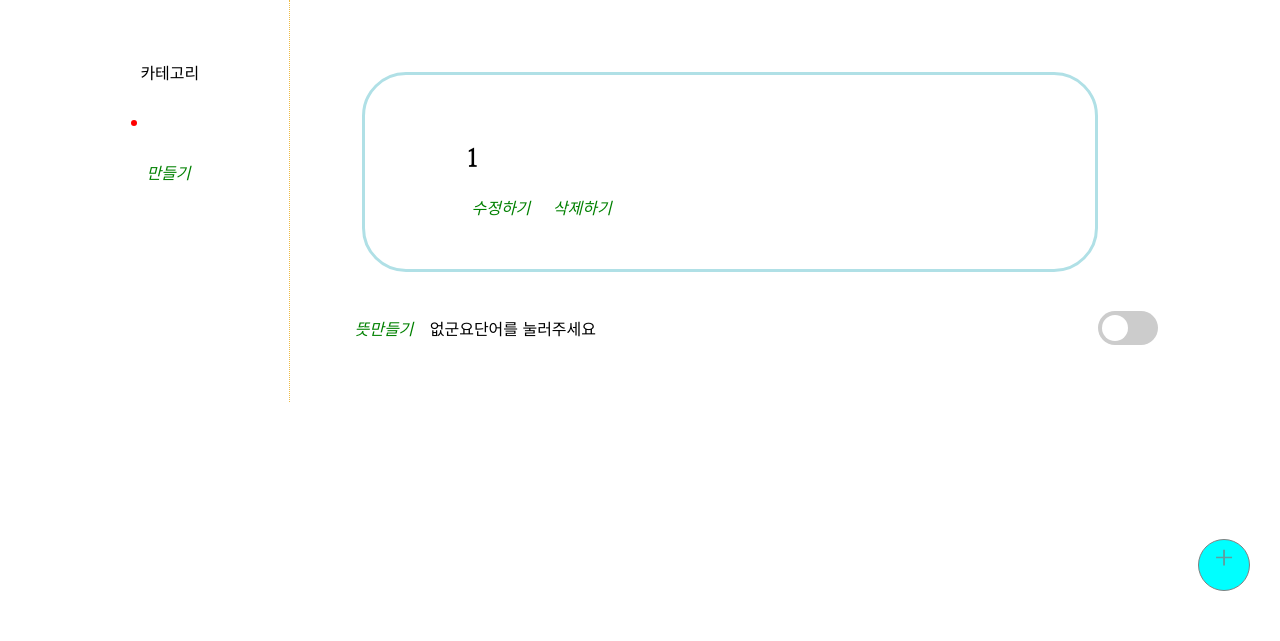
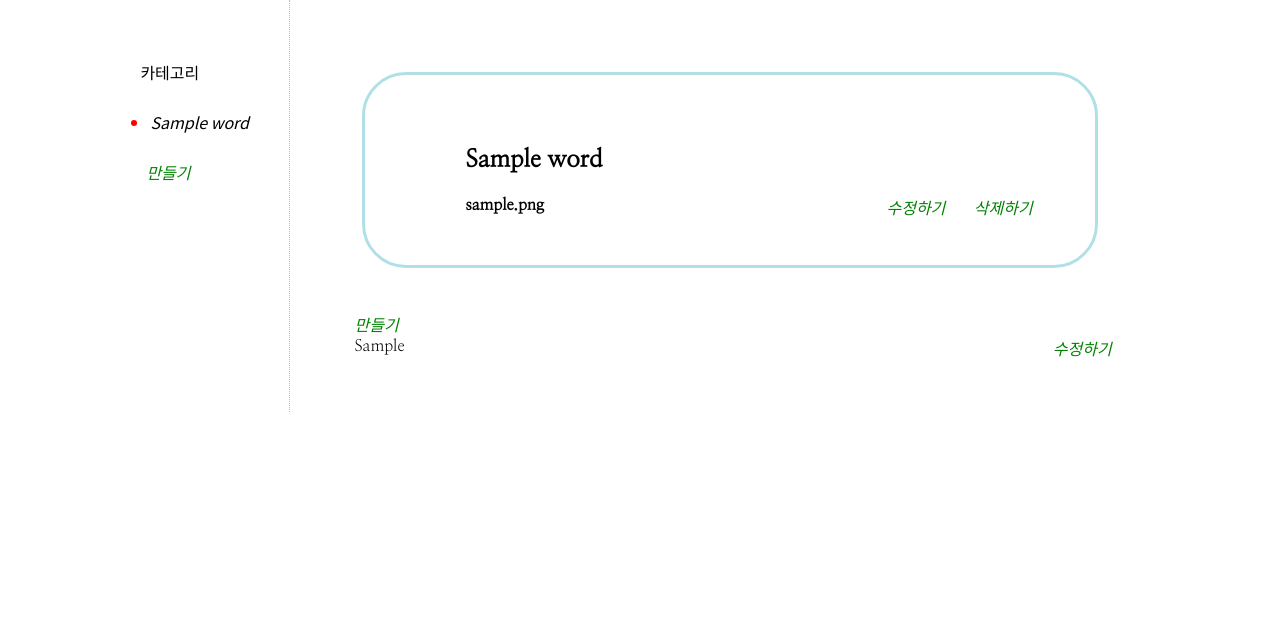
Before and after one commit to hraka/my_word, a PHP site: page /index.php?word=1 in a window 1280 px wide. Shown: the part 159-800 px from the top of the page. Run offline with PHP 8.4, Linux system fonts and the light colour scheme; tables that the repository leaves empty or names only in its code hold one stand-in row (values such as "Sample post").

Commit message:
MySQL 적용
- 접속, sql문 만들기, 쿼리 던지기

- 단어 목록 불러오기
- 의미 목록 while문으로 불러오기
- string 형식으로 출력될 목록 저장, 호출

```diff
--- a/index.php
+++ b/index.php
@@ -1,122 +1,73 @@
 <?php
+$conn = mysqli_connect(
+	'localhost',
+	'root',
+	'1111',
+	'words');
 
-function print_word(){
-    if(isset($_GET['word'])) {
-        echo ($_GET['word']);
-    } else {
-        echo "단어사전 입니다";
-    }
+
+$sql = "SELECT * FROM word LIMIT 1000";
+$result = mysqli_query($conn, $sql);
+
+$list = '';
+while($row = mysqli_fetch_array($result)) {
+	$escaped_title = htmlspecialchars($row['word_name']); //목록에 들어갈 단어명
+	$list = $list."<li><a href=\"index.php?word={$row['id']}\">{$escaped_title}</a></li>"; //단어 id를 GET으로 취하는 url 연결
 }
 
-function print_filelink_list(){
-    $list = scandir('./data');
+$word_info = array(
+	'word_name' => 'Welcome',
+	'profile' => 'Hello, This is your Dictionary');
 
-    $i = 0;
-    while($i < count($list)){
+$printing_meanings = '';
+//$meanings = array();
 
-        if($list[$i] != '.' ) {
-            if($list[$i] != '..') {
-                echo "<li><a href=\"index.php?word=$list[$i]\">$list[$i]</a></li>\n";
-            }
-        }
-        $i = $i + 1;
-    }
+
+if(isset($_GET['word'])) { //word id를 받는다.
+	$filtered_word_id = mysqli_real_escape_string($conn, $_GET['word']);
+	$sql = "SELECT * FROM word WHERE id=\"{$filtered_word_id}\"";
+	$result = mysqli_query($conn, $sql);
+
+	$row = mysqli_fetch_array($result);
+
+	$word_info['word_name'] = htmlspecialchars($row['word_name']);
+	$word_info['profile'] = htmlspecialchars($row['profile']);
+
+
+	$sql = "SELECT * FROM meaning WHERE word_id={$filtered_word_id}";
+	$result = mysqli_query($conn, $sql);
+
+	while($row = mysqli_fetch_array($result)) {
+
+
+		$escaped_meaning = htmlspecialchars($row['meaning']);
+		$escaped_meaning_id = htmlspecialchars($row['id']);
+
+
+		$printing_meanings = $printing_meanings."
+			<article>
+
+				<form action=\"update_meaning.php\" method=\"post\" class=\"btn\">
+					<input type=\"hidden\" name=\"meaning_id\" value=\"{$escaped_meaning_id}\">
+					<input type=\"hidden\" name=\"old_meaning\" value=\"{$escaped_meaning}\">
+					<input type=\"hidden\" name=\"word_name\" value=\"{$word_info['word_name']}\">
+					<input type=\"submit\" value=\"수정하기\" class=\"btn right\">
+				</form>
+					{$escaped_meaning}
+			</article>
+		";
+	}
+
+
 }
 
 
-function get_onoff_button(){
-	return "
-	<div class='on_off'>
-		<label class=\"switch\">
-			<!-- 내 세상으로 초대 -->
-			<input type=\"checkbox\">
-			<span class=\"slider round\"></span>
 
-		</label>
-	</div>";
-}
-
-function get_meaning_update_button($i, $meaning){
-	return "
-	<form action=\"update_meaning.php\" method=\"post\" class=\"btn right\">
-   		<input type=\"hidden\" name=\"word_name\" value=\"".$_GET['word']."\">
-   		<input type=\"hidden\" name=\"meaning_num\" value=\"".$i."\">
-   		<input type=\"hidden\" name=\"old_meaning\" value=\"".$meaning."\">
-   		<input type=\"submit\" value=\"수정하기\" class=\"btn\">
-   	</form>";
-}
-
-function print_meaning($meaning_explode){
-    if(isset($meaning_explode)) {
-
-        $i = 0;
-        while($i < count($meaning_explode)) {
-            if(trim($meaning_explode[$i]) != "") {
-                make_card($meaning_explode[$i], $i);
-            }
-            $i = $i + 1;
-        }
-    } else {
-        echo "단어를 눌러주세요";
-    }
-
-}
-
-function make_card($meaning, $i){
-	echo "<div class=\"article\" id=\"article$i\">\n".
-	get_onoff_button().
-	"<p>$meaning</p>\n".
-	get_meaning_update_button($i, $meaning).
-	"</div>";
-
-}
-
-//메잌 센스 함수: 내용을 넣고 박스를 만들라고 해라.
-
-function get_valid_file() {
-    if(isset($_GET['word'])){
-        return "./data/".$_GET['word'];
-    } else {
-        return null;
-    }
-}
+?>
 
 
-function get_meaning_list_from_file($filename){
-    $opfile = fopen($filename, 'r');
-    $contents = fread($opfile, filesize($filename));
-    $meaning_explode = explode("+", $contents);
-    fclose($opfile);
-    return $meaning_explode;
 
-}
 
-function check_and_get_meaning($filename){
-    if (file_exists($filename)) {
-        if (is_readable($filename)) {
-
-            return get_meaning_list_from_file($filename);
-
-        } else {
-            echo "읽을 수 없어요";
-            return null;
-        }
-    } else {
-        echo "없군요";
-        return null;
-    }
-}
-
-function print_btn_of_new_meaning() {
-	return "<form action=\"create_meaning.php\" method=\"post\" class=\"btn\">
-       		<input type=\"hidden\" name=\"word_name\" value=\"".$_GET['word']."\">
-       		<input type=\"submit\" value=\"뜻만들기\" class=\"btn\">
-       	</form>";
-}
-
-$filename = get_valid_file();
-
-?>
 <!doctype html>
 <html>
 	<head>
@@ -140,63 +91,63 @@ $filename = get_valid_file();
 			<nav id="categories">
 				<label>카테고리
 					<ul>
-                        <?php
-                            print_filelink_list();
-                        ?>
+
+						<?=$list?>
+
 					</ul>
 				</label>
 				<input type="button" class="btn" name="만들기" value="만들기" onclick = "location.href = 'create.html'">
 			</nav>
 			<div id="set">
 
-			    <div class="move" id="add">+</div>
-
 				<div id="word">
 					<h2>
-					<?php
-                        print_word();
-                    ?>
+	 					<?=$word_info['word_name']?>
                     </h2>
 
-                    <?php
-                    if(isset($_GET['word'])) {
-
-                    ?>
-
-                    <a href="update_word.php?word=<?=$_GET['word']?>" class="btn">수정하기</a>
-                   	<form action="delete_process.php" method="post" class="btn">
-                   		<input type="hidden" name="word_name" value="<?=$_GET['word']?>">
-                   		<input type="submit" value="삭제하기" class="btn">
-                   	</form>
+                    <strong>
+                    	<?=$word_info['profile']?>
+                    </strong>
 
                     <?php
-                    }
-                    ?>
-
-				</div>
+                    if(isset($_GET['word'])){
+                    	?>
 
 
-				<?php
-				if(isset($_GET['word'])) {
+                    <div class="right">
+	                   	<form action="update_word.php" method="post" class="btn">
+	                   		<input type="hidden" name="word_id" value="<?=$filtered_word_id?>">
+	                   		<input type="hidden" name="word_name" value="<?=$word_info['word_name']?>">
+	                   		<input type="submit" value="수정하기" class="btn">
+	                   	</form>
+	                   	<form action="delete_process.php" method="post" class="btn">
+	                   		<input type="hidden" name="word_id" value="<?=$filtered_word_id?>">
+	                   		<input type="hidden" name="word_name" value="<?=$word_info['word_name']?>">
+	                   		<input type="submit" value="삭제하기" class="btn">
+	                   	</form>
+	                </div>
 
-					echo(print_btn_of_new_meaning());
+                </div>
 
-				}
-				?>
+				<form action="create_meaning.php" method="post" class="btn">
+	           		<input type="hidden" name="word_id" value="<?=$filtered_word_id?>">
+	           		<input type="hidden" name="word_name" value="<?=$word_info['word_name']?>">
+	           		<input type="submit" value="만들기" class="btn">
+	           	</form>
 
 
+                   	<?php
+                   } else {
+                   	?>
 
+               	</div>
 
-                <?php
+                   <?php
+               		}
+                   ?>
 
+                   <?=$printing_meanings?>
 
-                print_meaning(check_and_get_meaning($filename));
-
-                ?>
-
-
-
-                <?php echo (get_onoff_button()); ?>
 
 			</div>
 
@@ -204,9 +155,5 @@ $filename = get_valid_file();
 
 	</body>
 
-	<?php
-
-
-    ?>
 
 </html>
```
